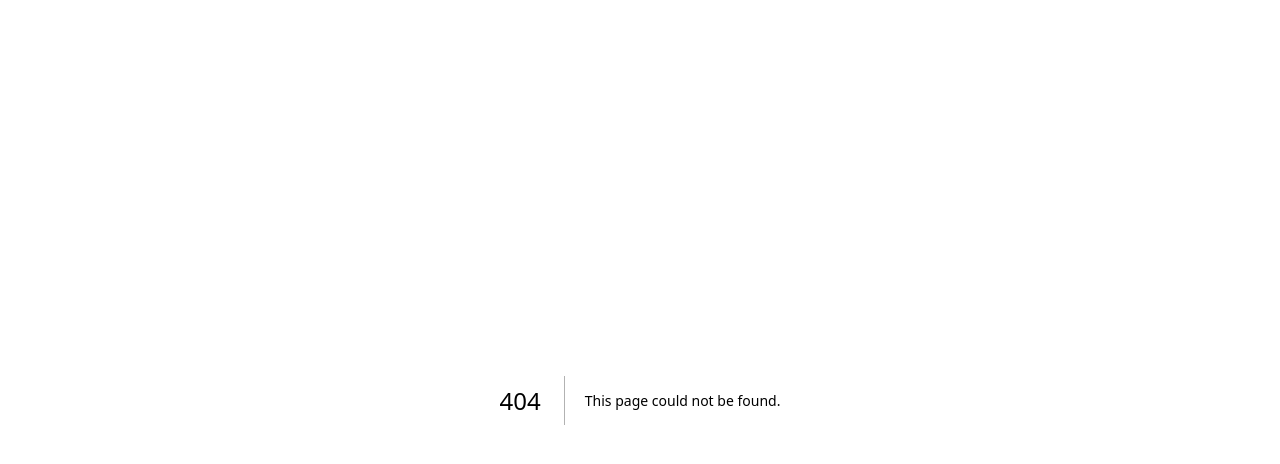
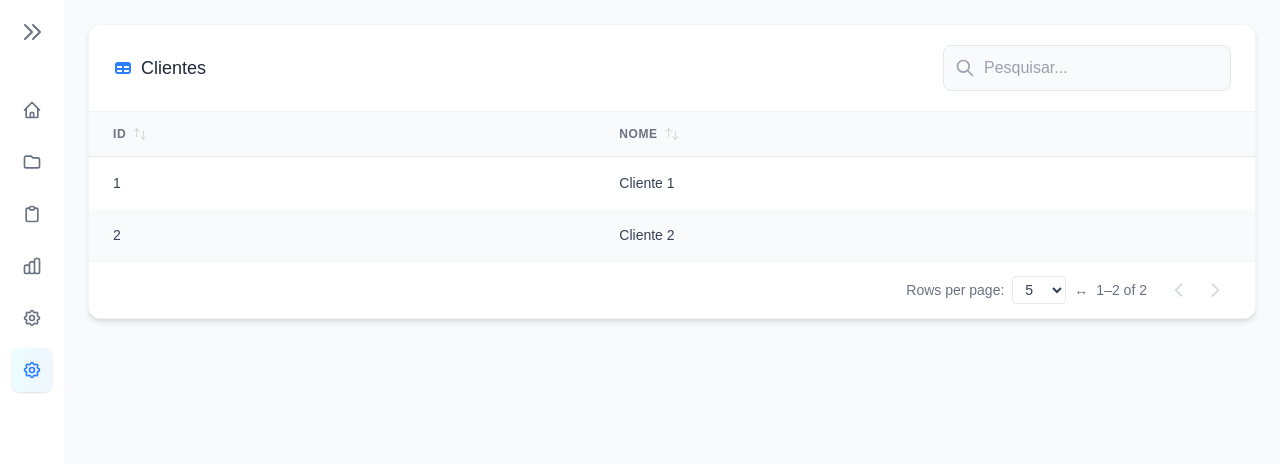
Before and after one commit to Paulocergio/ConnectaSys_Front, a Next.js app: page /customer in a window 1280 px wide. Before the commit this address had no page. Shown: the top 464 px of the page. Built offline with nearby package versions, Linux system fonts and the light colour scheme.

Commit message:
feat: Add Customer page with Sidebar and Table components for client management

```diff
--- /dev/null
+++ b/src/app/customer/page.js
@@ -0,0 +1,46 @@
+'use client';
+
+import { useState } from 'react';
+// 1) Import do Table genérico
+import Table from '../../components/Table/Table';
+// 2) Import correto da Sidebar
+import Sidebar from '../../components/Sidebar';
+
+export default function CustomerPage() {
+  const [isSidebarCollapsed, setIsSidebarCollapsed] = useState(true);
+
+  const toggleSidebar = () => {
+    setIsSidebarCollapsed(prev => !prev);
+  };
+
+  const columns = [
+    { key: 'id',   title: 'ID',    sortable: true },
+    { key: 'name', title: 'Nome',  sortable: true },
+  ];
+
+  const data = [
+    { id: 1, name: 'Cliente 1' },
+    { id: 2, name: 'Cliente 2' },
+  ];
+
+  return (
+    <div className="flex h-screen">
+      {/* Sidebar controlada pelo estado */}
+      <Sidebar
+        isCollapsed={isSidebarCollapsed}
+        toggleSidebar={toggleSidebar}
+      />
+
+      {/* Conteúdo principal */}
+      <main className="flex-1 p-6 bg-gray-50 overflow-auto">
+        <Table
+          title="Clientes"
+          data={data}
+          columns={columns}
+          striped
+          onRowClick={(row) => alert(`Clicou em: ${row.name}`)}
+        />
+      </main>
+    </div>
+  );
+}
--- /dev/null
+++ b/src/app/customer/useTableLogic.js
@@ -0,0 +1,61 @@
+'use client';
+import { useState, useEffect, useMemo } from 'react';
+
+export default function useTableLogic(initialData, initialPageSize = 5) {
+    const [data, setData] = useState(initialData);
+    const [sortColumn, setSortColumn] = useState(null);
+    const [sortDirection, setSortDirection] = useState('asc');
+    const [filterText, setFilterText] = useState('');
+    const [currentPage, setCurrentPage] = useState(1);
+    const [pageSize, setPageSize] = useState(initialPageSize);
+
+    useEffect(() => {
+        setCurrentPage(1);
+    }, [filterText, pageSize]);
+
+    const filteredData = useMemo(() => {
+        if (!filterText.trim()) return data;
+        const lowercasedFilter = filterText.toLowerCase();
+        return data.filter(item =>
+            Object.values(item).some(value =>
+                ['string', 'number'].includes(typeof value) &&
+                String(value).toLowerCase().includes(lowercasedFilter)
+            )
+        );
+    }, [data, filterText]);
+
+    const sortedData = useMemo(() => {
+        if (!sortColumn) return filteredData;
+        return [...filteredData].sort((a, b) => {
+            const aValue = a[sortColumn];
+            const bValue = b[sortColumn];
+            return typeof aValue === 'string'
+                ? sortDirection === 'asc' ? aValue.localeCompare(bValue) : bValue.localeCompare(aValue)
+                : sortDirection === 'asc' ? aValue - bValue : bValue - aValue;
+        });
+    }, [filteredData, sortColumn, sortDirection]);
+
+    const totalPages = Math.ceil(sortedData.length / pageSize);
+    const paginatedData = sortedData.slice((currentPage - 1) * pageSize, currentPage * pageSize);
+
+    const handleSort = (column) => {
+        if (!column.sortable) return;
+        setSortDirection(prev => (sortColumn === column.key && prev === 'asc' ? 'desc' : 'asc'));
+        setSortColumn(column.key);
+    };
+
+    return {
+        paginatedData,
+        totalPages,
+        currentPage,
+        pageSize,
+        filterText,
+        setFilterText,
+        setPageSize,
+        setCurrentPage,
+        handleSort,
+        sortColumn,
+        sortDirection,
+        setData,
+    };
+}
--- a/src/components/Sidebar/Sidebar.js
+++ b/src/components/Sidebar/Sidebar.js
@@ -61,6 +61,17 @@ export default function Sidebar({ isCollapsed = true, toggleSidebar }) {
     {
       path: '/dashboard/settings',
       label: 'Configurações',
+      icon: (
+        <svg xmlns="http://www.w3.org/2000/svg" className="h-5 w-5" fill="none" viewBox="0 0 24 24" stroke="currentColor">
+          <path strokeLinecap="round" strokeLinejoin="round" strokeWidth={2} d="M10.325 4.317c.426-1.756 2.924-1.756 3.35 0a1.724 1.724 0 002.573 1.066c1.543-.94 3.31.826 2.37 2.37a1.724 1.724 0 001.065 2.572c1.756.426 1.756 2.924 0 3.35a1.724 1.724 0 00-1.066 2.573c.94 1.543-.826 3.31-2.37 2.37a1.724 1.724 0 00-2.572 1.065c-.426 1.756-2.924 1.756-3.35 0a1.724 1.724 0 00-2.573-1.066c-1.543.94-3.31-.826-2.37-2.37a1.724 1.724 0 00-1.065-2.572c-1.756-.426-1.756-2.924 0-3.35a1.724 1.724 0 001.066-2.573c-.94-1.543.826-3.31 2.37-2.37.996.608 2.296.07 2.572-1.065z" />
+          <path strokeLinecap="round" strokeLinejoin="round" strokeWidth={2} d="M15 12a3 3 0 11-6 0 3 3 0 016 0z" />
+        </svg>
+      )
+    },
+
+    {
+      path: '/customer',
+      label: 'Clientes',
       icon: (
         <svg xmlns="http://www.w3.org/2000/svg" className="h-5 w-5" fill="none" viewBox="0 0 24 24" stroke="currentColor">
           <path strokeLinecap="round" strokeLinejoin="round" strokeWidth={2} d="M10.325 4.317c.426-1.756 2.924-1.756 3.35 0a1.724 1.724 0 002.573 1.066c1.543-.94 3.31.826 2.37 2.37a1.724 1.724 0 001.065 2.572c1.756.426 1.756 2.924 0 3.35a1.724 1.724 0 00-1.066 2.573c.94 1.543-.826 3.31-2.37 2.37a1.724 1.724 0 00-2.572 1.065c-.426 1.756-2.924 1.756-3.35 0a1.724 1.724 0 00-2.573-1.066c-1.543.94-3.31-.826-2.37-2.37a1.724 1.724 0 00-1.065-2.572c-1.756-.426-1.756-2.924 0-3.35a1.724 1.724 0 001.066-2.573c-.94-1.543.826-3.31 2.37-2.37.996.608 2.296.07 2.572-1.065z" />
```
Also changed, not shown: src/app/customer/TableClient.js (added).
